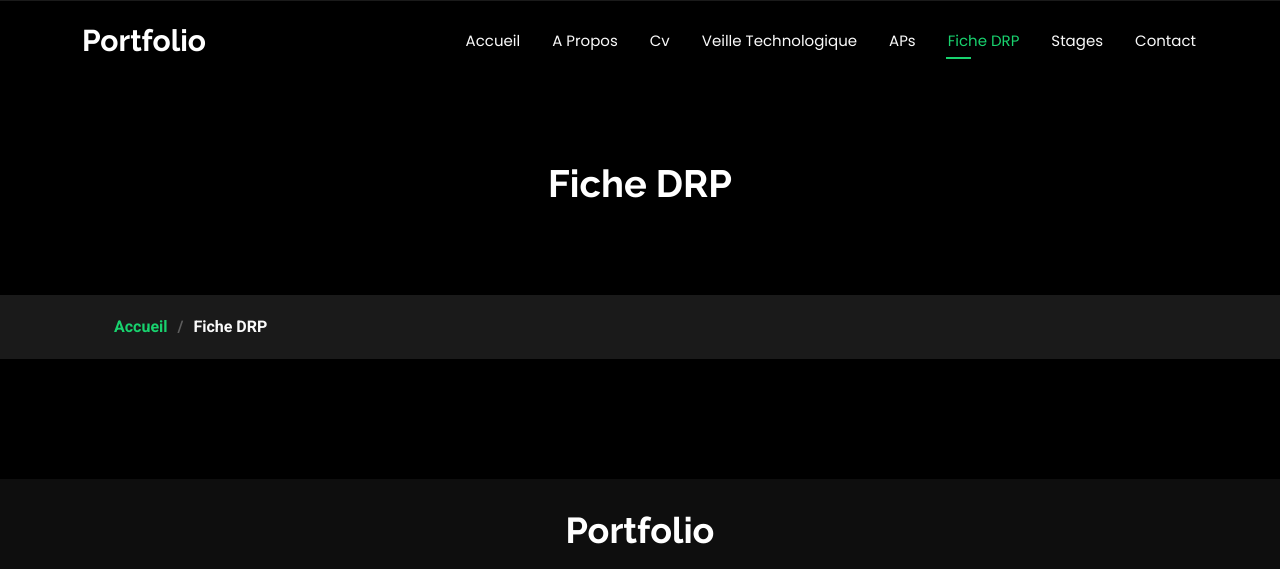
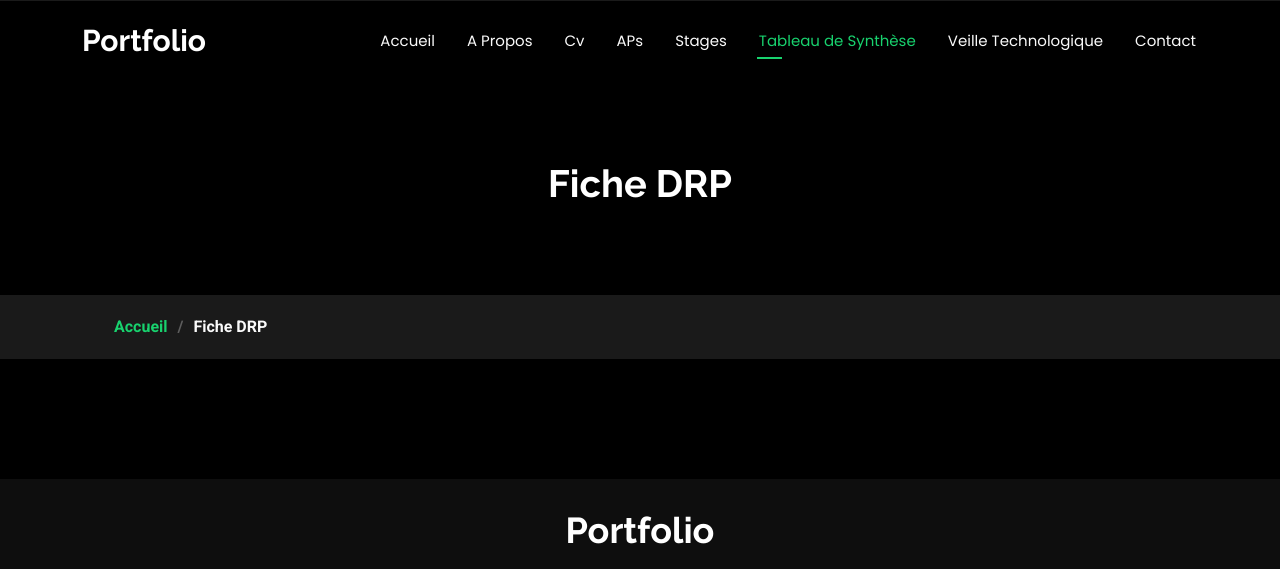
Before and after one commit to jeremoni/portfolio, a plain HTML site: page dropdown.html in a window 1280 px wide. Shown: the top 569 px of the page. Drawn offline with Linux system fonts and the light colour scheme.

Commit message:
Update dropdown.html

```diff
--- a/dropdown.html
+++ b/dropdown.html
@@ -52,10 +52,10 @@
           <li><a href="index.html">Accueil</a></li>
           <li><a href="about.html">A Propos</a></li>
           <li><a href="resume.html">Cv</a></li>
+          <li><a href="portfolio.html">APs</a></li>
+          <li><a href="stages.html">Stages</a></li>
+          <li><a href="dropdown.html"class="active">Tableau de Synthèse</a></li>
           <li><a href="services.html">Veille Technologique</a></li>
-          <li><a href="portfolio.html">APs</a></li>
-          <li><a href="dropdown.html"class="active">Fiche DRP</a></li>
-           <li><a href="stages.html">Stages</a></li>
           <li><a href="contact.html">Contact</a></li>
         </ul>
         <i class="mobile-nav-toggle d-xl-none bi bi-list"></i>
```
